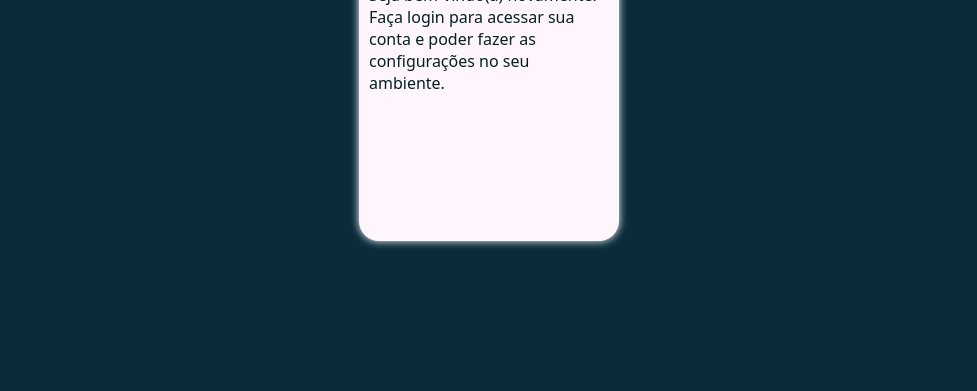
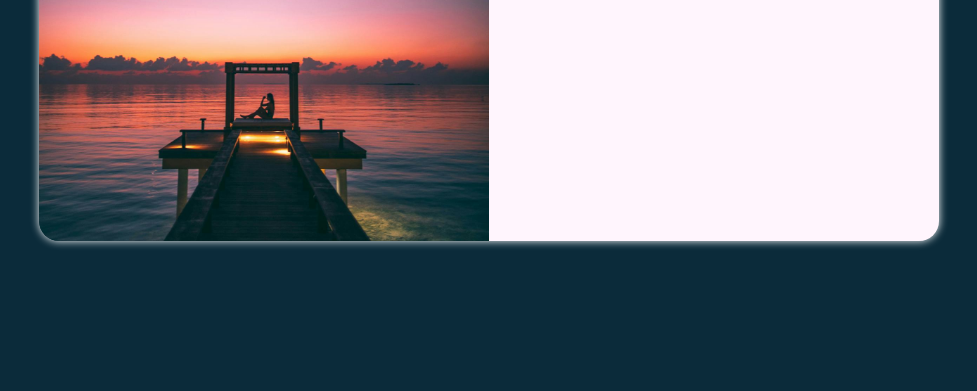
Before and after one commit to mikael-pazini/projeto-login, a plain HTML site: page index.html in a window 1280 px wide. Shown: the part 409-800 px from the top of the page, without its empty margins (151-1128 px from the left). Drawn offline with Linux system fonts and the light colour scheme.

Commit message:
Update media-query.css

```diff
--- a/styles/media-query.css
+++ b/styles/media-query.css
@@ -9,47 +9,38 @@
     Cor 05: #022124
 */
 
-* {
-    font-family: system-ui, -apple-system, BlinkMacSystemFont, 'Segoe UI', Roboto, Oxygen, Ubuntu, Cantarell, 'Open Sans', 'Helvetica Neue', sans-serif;
-    padding: 0px;
-    margin: 0px;
-    box-sizing: border-box;
+@media screen and (min-width: 768px) and (max-width: 992px) {
+    section#login {
+        width: 80vw;
+    }
+
+    section#login > div#imagem {
+        float: left;
+        width: 30%;
+        height: 100%;
+    }
+
+    section#login > div#formulario {
+        float: right;
+        width: 70%;
+        height: 100%;
+    }
 }
 
-body, html {
-    background-color: #0B2B3A;
-    height: 100vh;
-    width: 100vw;
-    color: #022124;
+@media screen and (min-width: 992px) {
+    section#login {
+        width: 900px;
+    }
+
+    section#login > div#imagem {
+        float: left;
+        width: 50%;
+        height: 100%;
+    }
+
+    section#login > div#formulario {
+        float: right;
+        width: 50%;
+        height: 100%;
+    }
 }
-
-main {
-    position: relative;
-    height: 100vh;
-    width: 100vw;
-}
-
-section#login {
-    position: absolute;
-    top: 50%;
-    left: 50%;
-    transform: translate(-50%, -50%);
-    overflow: hidden;
-    background-color: #FFF5FD;
-    width: 260px;
-    height: 500px;
-    border-radius: 20px;
-    box-shadow: 0px 0px 8px white;
-}
-
-section#login > div#imagem {
-    display: block;
-    background: #0B2B3A url('../imagens/pexels-landscape.jpg') no-repeat center center;
-    height: 200px;
-    background-size: cover;
-}
-
-section#login > div#formulario {
-    display: block;
-    padding: 10px;
-}
```
